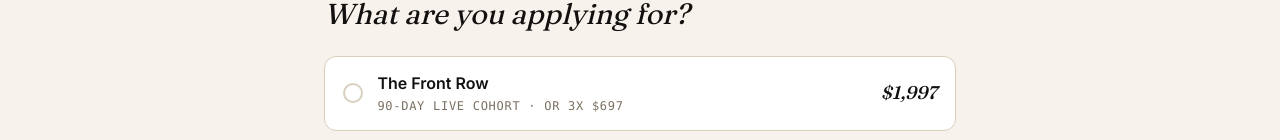
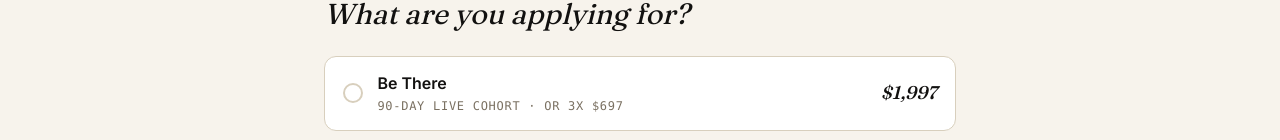
Before and after one commit to jpolley84/BPcures, a React (Vite) app: page /apply in a window 1280 px wide. Shown: the part 626-766 px from the top of the page. Built offline with nearby package versions, Linux system fonts and the light colour scheme; no server answers.

Commit message:
Rename Front Row cohort offer to "Be There" per Joel
Same $1,997 / 3x$697 90-day cohort — just the branded name on the
application page and the /coaching redirect's tier slug (frontrow ->
bethere). Webinar script keeps its original working title internally.

```diff
--- a/src/App.jsx
+++ b/src/App.jsx
@@ -265,12 +265,13 @@ function App() {
               + a 1:1 CTA), intentionally kept OFF the cold homepage. Close
               mechanism is mailto concierge@bpquiz.com; that alias MUST forward
               to Joel or the high-ticket inquiries bounce. */}
-          {/* 2026-07-15: /coaching temporarily repointed to The Front Row
-              application (webinar-only $1,997 90-day cohort — see
+          {/* 2026-07-15: /coaching temporarily repointed to the "Be There"
+              application (webinar-only $1,997 90-day cohort — webinar script
+              was titled The Front Row, offer is branded Be There — see
               The_Front_Row_Webinar_Script.pdf) for this cohort's traffic.
               Previous behavior (opt-in funnel page 1) preserved at
               /coaching-vip so it can be swapped back with a one-line revert. */}
-          <Route path="/coaching" element={<Navigate to="/apply?tier=frontrow" replace />} />
+          <Route path="/coaching" element={<Navigate to="/apply?tier=bethere" replace />} />
           <Route path="/coaching-vip" element={<CoachingOptinPage />} />
           <Route path="/coaching-offers" element={<CoachingPage />} />
           {/* Post-$297-purchase landing — Stripe Payment Link redirect target.
--- a/src/pages/ApplyPage.jsx
+++ b/src/pages/ApplyPage.jsx
@@ -19,10 +19,11 @@ import { ArrowRight, Check } from 'lucide-react';
 const EASE = [0.22, 1, 0.36, 1];
 
 const TIERS = [
-  // 2026-07-15: The Front Row — webinar-only offer (The_Front_Row_Webinar_Script.pdf).
+  // 2026-07-15: Be There — webinar-only offer (The_Front_Row_Webinar_Script.pdf;
+  // webinar was scripted as "The Front Row," Joel renamed the offer "Be There").
   // $1,997 or 3x $697, 90-day live cohort capped at 40, Front-Row Promise guarantee.
-  // /coaching redirects straight here with ?tier=frontrow for this cohort's traffic.
-  { slug: 'frontrow', name: 'The Front Row', shortName: 'The Front Row', price: '$1,997', cadence: '90-day live cohort · or 3x $697' },
+  // /coaching redirects straight here with ?tier=bethere for this cohort's traffic.
+  { slug: 'bethere', name: 'Be There', shortName: 'Be There', price: '$1,997', cadence: '90-day live cohort · or 3x $697' },
   { slug: 'ninety', name: 'The 90-Day Personalized Group', shortName: 'the 90-Day Group', price: '$1,997', cadence: '90 days, group' },
   { slug: 'triangle', name: 'The Triangle Session', shortName: 'the Triangle Session', price: '$1,500 one-time', cadence: 'One 90-minute 1:1' },
   { slug: 'inner-circle', name: 'The Inner Circle', shortName: 'the Inner Circle', price: '$1,500/month', cadence: 'Weekly 1:1' },
@@ -162,7 +163,7 @@ export default function ApplyPage() {
   const [submitted, setSubmitted] = useState(false);
 
   const selectedTier = TIERS.find((t) => t.slug === tier) || TIERS[0];
-  const isFrontRow = initialTier === 'frontrow';
+  const isFrontRow = initialTier === 'bethere';
 
   const set = (field, value) => setForm((prev) => ({ ...prev, [field]: value }));
 
@@ -313,14 +314,14 @@ export default function ApplyPage() {
             className="mb-6 text-xs font-bold uppercase"
             style={{ color: 'var(--clay)', letterSpacing: '0.18em', fontFamily: MONO }}
           >
-            {isFrontRow ? 'THE FRONT ROW · 90-DAY COHORT APPLICATION' : 'PRIVATE COACHING APPLICATION'}
+            {isFrontRow ? 'BE THERE · 90-DAY COHORT APPLICATION' : 'PRIVATE COACHING APPLICATION'}
           </motion.div>
           <motion.h1
             {...rise(0.12)}
             className="leading-tight mb-5"
             style={{ fontFamily: SERIF, fontStyle: 'italic', fontSize: 'clamp(1.9rem, 5vw, 3.1rem)', color: 'var(--ink)', letterSpacing: '-0.02em' }}
           >
-            {isFrontRow ? 'Grab your seat in the front row.' : 'Tell me where your numbers stand.'}
+            {isFrontRow ? 'Be There.' : 'Tell me where your numbers stand.'}
           </motion.h1>
           {isFrontRow && (
             <motion.p {...rise(0.2)} className="text-base mb-2" style={{ color: 'var(--ink-soft)', lineHeight: 1.65, maxWidth: '58ch' }}>
```
